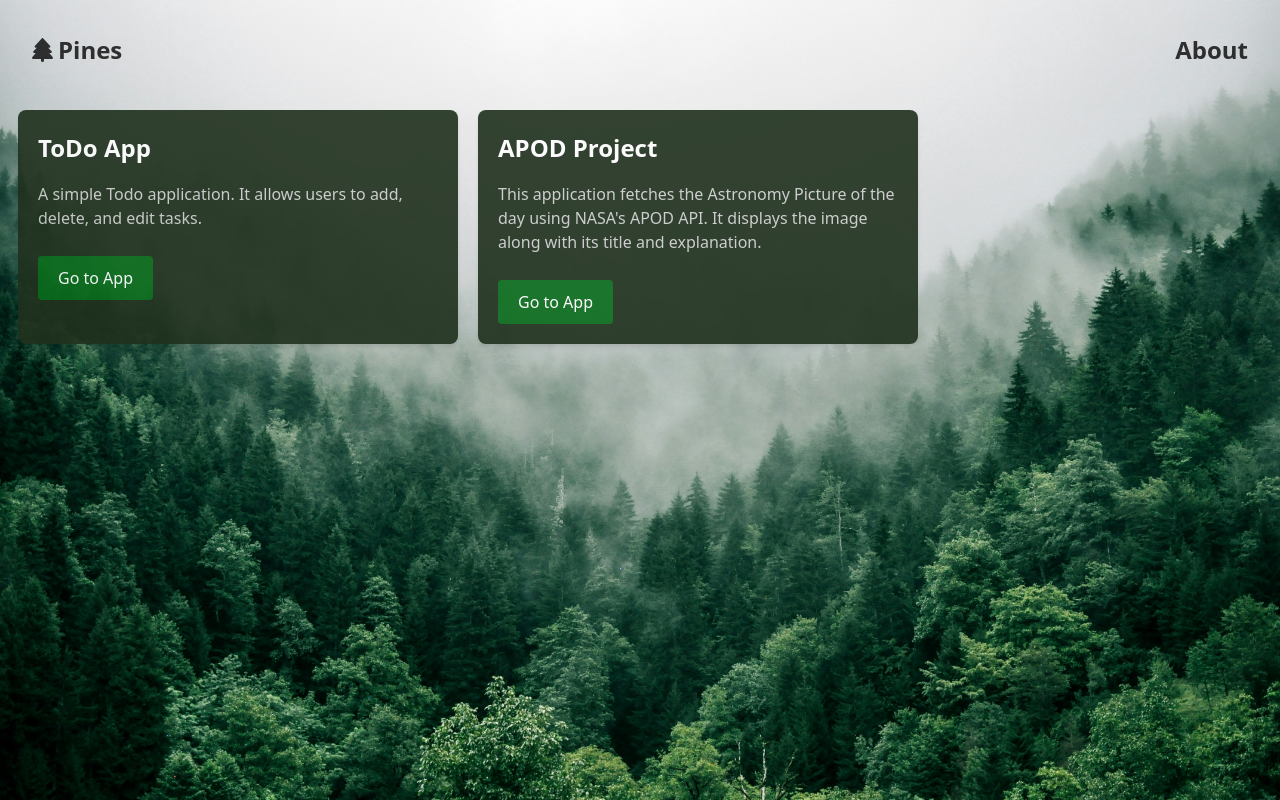
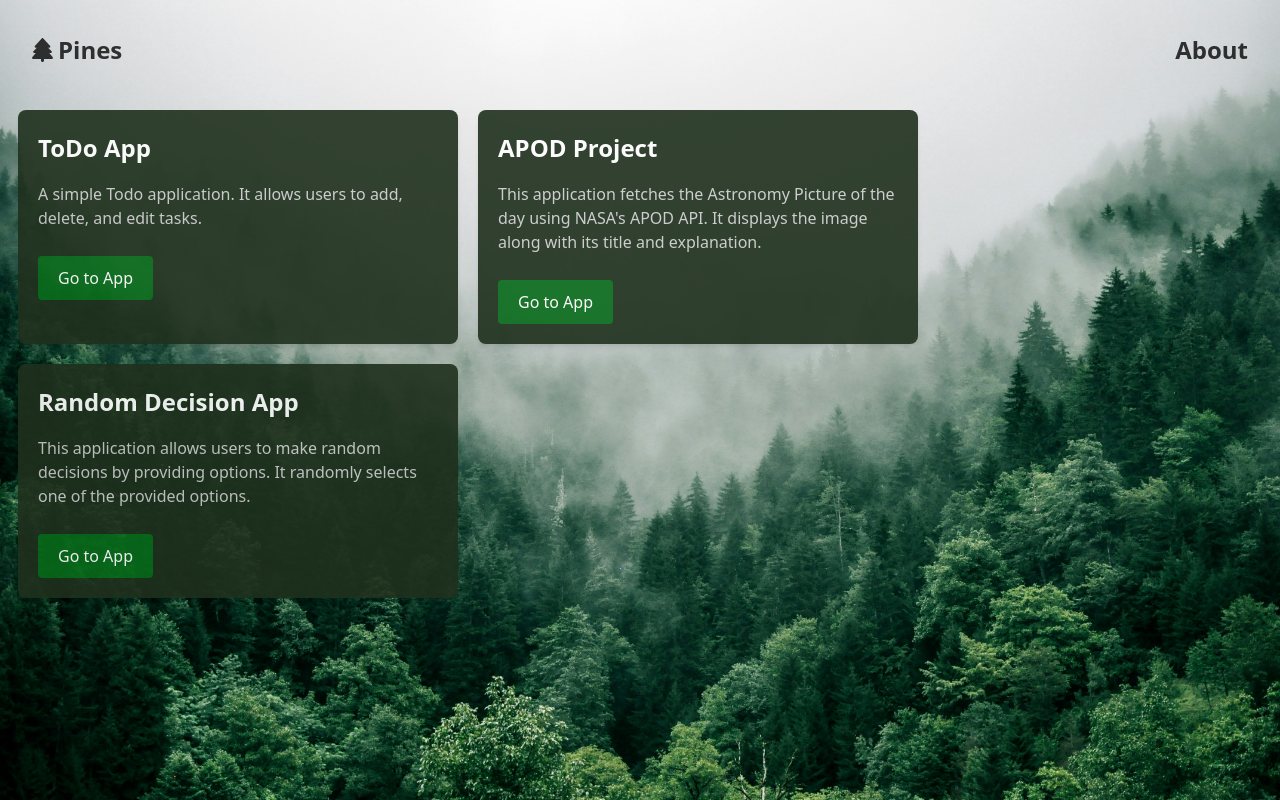
Before and after one commit to omi5889/reactjs-webapp-base, a React (Vite) app: page / in a window 1280 px wide. Built offline with nearby package versions, Linux system fonts and the light colour scheme.

Commit message:
adding new app - "Decider"

```diff
--- a/src/assets/AppDetails.js
+++ b/src/assets/AppDetails.js
@@ -13,6 +13,13 @@ const apps = [
       "This application fetches the Astronomy Picture of the day using NASA's APOD API. It displays the image along with its title and explanation.",
     url: "https://pines-rjs-apod.netlify.app/",
   },
+  {
+    id: 3,
+    name: "Random Decision App",
+    description:
+      "This application allows users to make random decisions by providing options. It randomly selects one of the provided options.",
+    url: "https://pines-rjs-decider.netlify.app/",
+  },
 ];
 
 export default apps;
```
